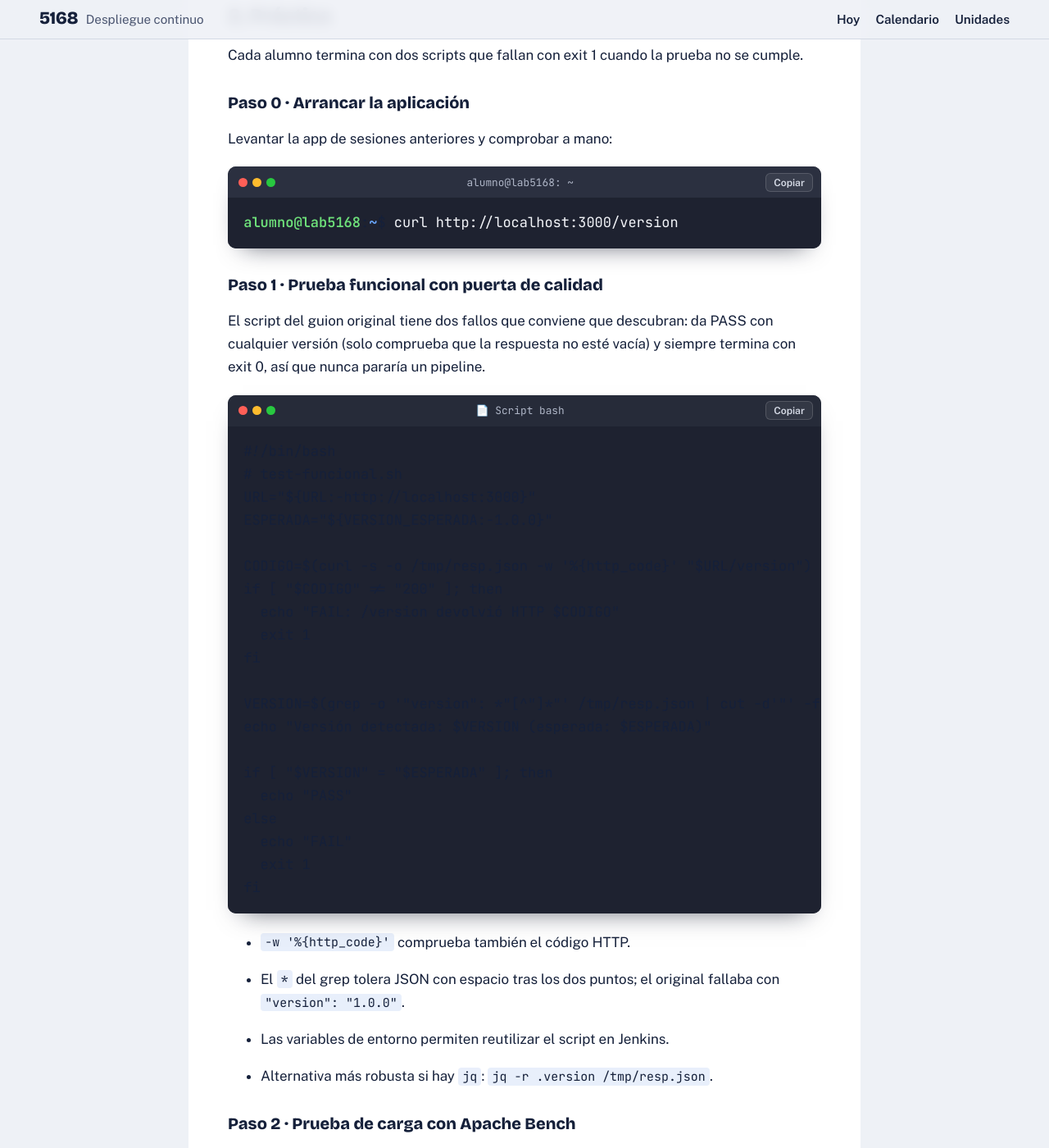
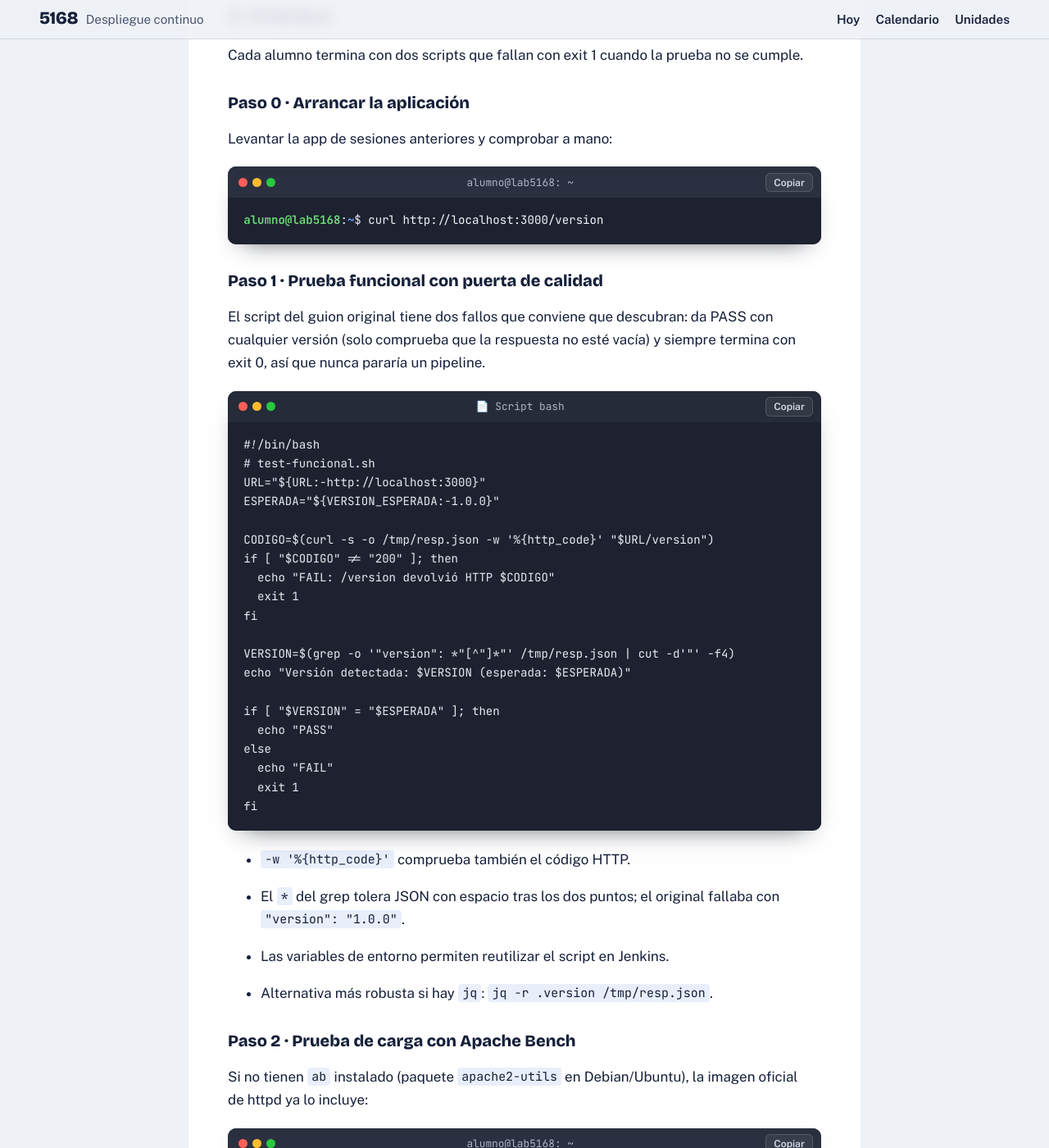
Before and after one commit to sergio79cs/modulo5168, a Jekyll site: the page built from ut01/sesion6.md, in a window 1280 px wide and 1400 px high, scrolled down 1790 px. Shown: the whole window at 82% size. Built offline with Jekyll 4.4.1, drawn with Linux system fonts in a browser that asks for light colours; our own code applies the rules of GitHub Pages for plain Markdown files.

Commit message:
Corrige el color del texto en las terminales

```diff
--- a/assets/css/estilo.css
+++ b/assets/css/estilo.css
@@ -268,8 +268,9 @@ a:hover { text-decoration-thickness: 2px; }
   background: #1e2230; color: #e6e9f0; border-radius: 0;
   font: 400 .88rem/1.65 var(--mono); tab-size: 2;
 }
-.contenido pre code, .contenido pre.highlight { padding: 0; background: none; color: inherit; font-size: inherit; }
-.contenido pre.highlight { padding: 1rem 1.2rem 1.1rem; background: #1e2230; }
+.contenido pre code { padding: 0; background: none; color: inherit; font-size: inherit; }
+.contenido pre.highlight { padding: 1rem 1.2rem 1.1rem; background: #1e2230; color: #e6e9f0; }
+.term pre { scrollbar-color: #4a5166 #1e2230; }
 .term {
   margin: 1.3rem 0; border-radius: 10px; overflow: hidden;
   background: #1e2230; box-shadow: 0 14px 30px -18px rgba(10, 16, 35, .7), 0 0 0 1px rgba(255, 255, 255, .06) inset;
```
